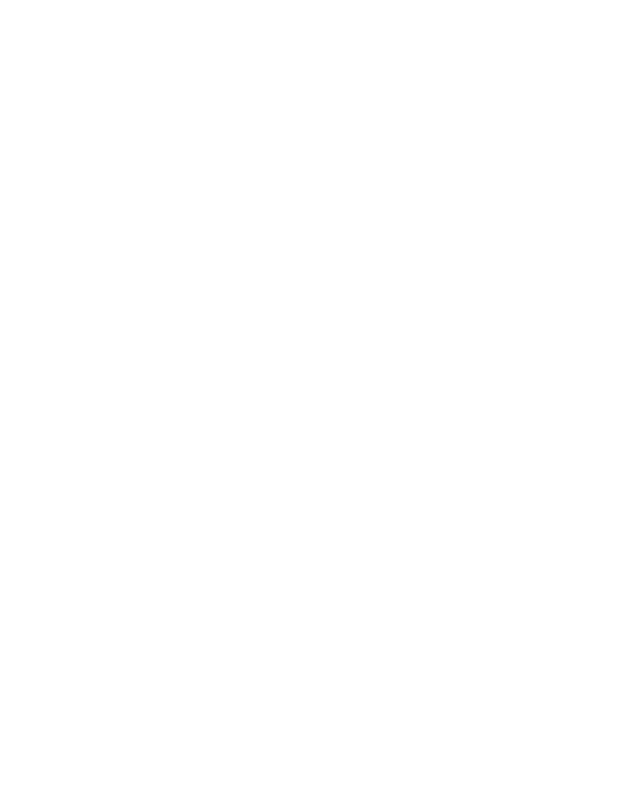
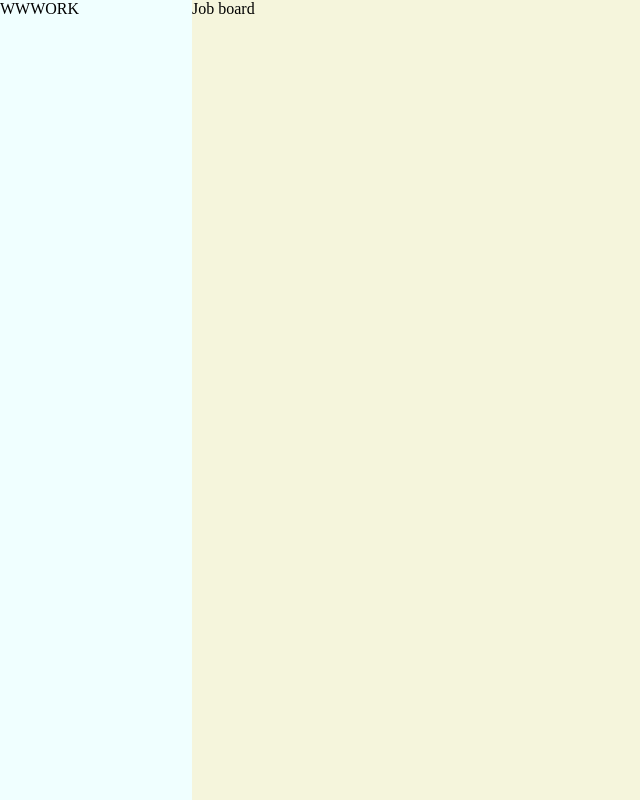
Before and after one commit to JuliusBTI/50-grupe-wwwork, a website: page index.html in a window 1280 px wide. Shown: the whole page, without its empty margins (0-640 px from the left). Drawn offline with Linux system fonts and the light colour scheme.

Commit message:
Fix 0.0.2

```diff
--- /dev/null
+++ b/css/main.css
@@ -0,0 +1,19 @@
+body {
+  display: block;
+  width: 100;
+  margin: 0;
+}
+
+main {
+    background-color: beige;
+     width: 85%;
+     float: left;
+     height: 800px;
+}
+
+aside {
+    background-color: azure;
+    width: 15%;
+    float: left;
+    height: 800px;
+}
--- a/index.html
+++ b/index.html
@@ -4,10 +4,16 @@
     <meta charset="UTF-8">
     <meta name="viewport" content="width=device-width, initial-scale=1.0">
     <title>Document</title>
+    <link rel="stylesheet" href="./css/main.css">
 </head>
 
 <body>
-
+    <aside>
+        WWWORK
+    </aside>
+    <main>
+        Job board
+    </main>
 </body>
 
 </html>
```
Also changed, not shown: img/design.png (added).
